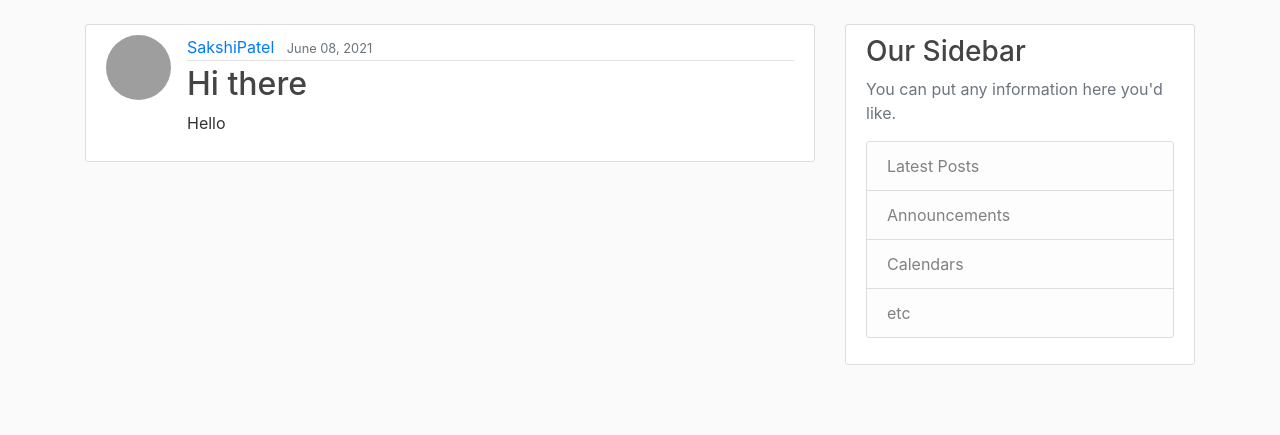
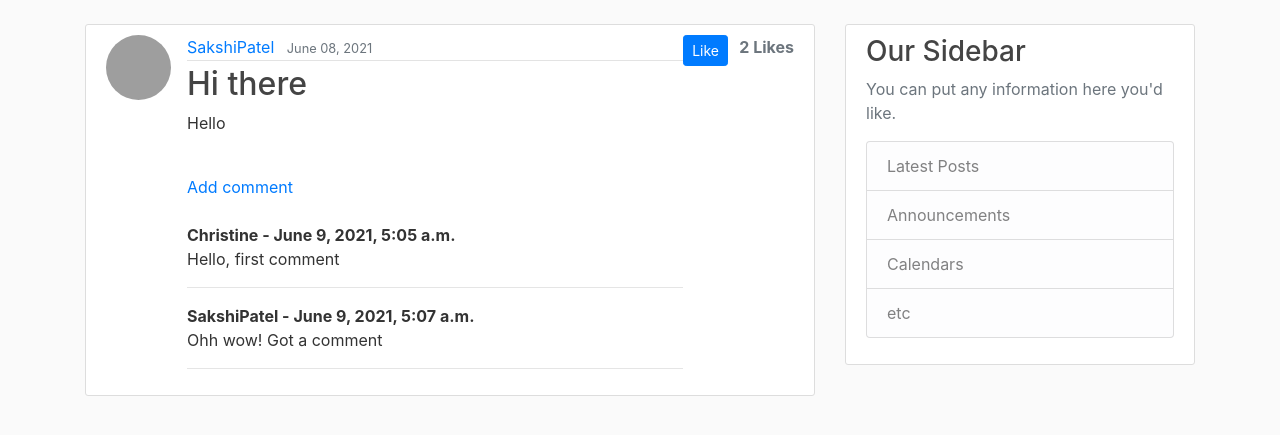
Before and after one commit to Sakshi1503/Blogs, a Django app: page /blogs/post/8/ in a window 1280 px wide. Shown: the part 56-491 px from the top of the page. Run offline with Django 3.2, Linux system fonts and the light colour scheme; data comes from the database, SQL or seed files in the repository; both versions use the stored data as it was after the commit; some libraries are stand-ins or nearby versions; grey boxes are pictures that could not be loaded.

Commit message:
likes added

```diff
--- a/blog/admin.py
+++ b/blog/admin.py
@@ -1,4 +1,5 @@
 from django.contrib import admin
-from .models import Post
+from .models import Post, Comment
 
 admin.site.register(Post)
+admin.site.register(Comment)
--- a/blog/models.py
+++ b/blog/models.py
@@ -9,9 +9,23 @@ class Post(models.Model):
     content = models.TextField()
     date_posted = models.DateTimeField(default=timezone.now)
     author = models.ForeignKey(User, on_delete=models.CASCADE)
+    likes = models.ManyToManyField(User, related_name='blog_posts')
 
     def __str__(self):
         return self.title
 
+    def number_of_likes(self):
+        return self.likes.count()
+
     def get_absolute_url(self):
         return reverse('post-detail', kwargs={'pk': self.pk})
+
+
+class Comment(models.Model):
+    post = models.ForeignKey(Post, related_name="comments", on_delete=models.CASCADE)
+    author = models.ForeignKey(User, on_delete=models.CASCADE)
+    body = models.TextField()
+    date_added = models.DateTimeField(auto_now_add=True)
+
+    def __str__(self):
+        return '%s - %s' % (self.post.title, self.author)
--- a/blog/templates/blog/home.html
+++ b/blog/templates/blog/home.html
@@ -12,6 +12,7 @@
             <p class="article-content">{{ post.content }}</p>
           </div>
         </article>
+
     {% endfor %}
     {% if is_paginated %}
 
--- a/blog/templates/blog/post_confirm_delete.html
+++ b/blog/templates/blog/post_confirm_delete.html
@@ -8,7 +8,7 @@
                 <h2>Are you sure you want to delete the post "{{ object.title }}"</h2>
             </fieldset>
             <div class="form-group">
-                <button class="btn btn-outline-danger" type="submit">Yes, Delete</button>
+                <button class="btn btn-outline-danger" type="submit" >Yes, Delete</button>
                 <a class="btn btn-outline-secondary" href="{% url 'post-detail' object.id %}">Cancel</a>
             </div>
         </form>
--- a/blog/templates/blog/post_detail.html
+++ b/blog/templates/blog/post_detail.html
@@ -15,6 +15,28 @@
       </div>
       <h2 class="article-title">{{ object.title }}</h2>
       <p class="article-content">{{ object.content }}</p>
+        <br/>
+        {%if not post.comments.all %}
+        No Comments Yet...<a href="#"> Add one</a>
+        {% else %}
+            <a href="">Add comment</a>
+            <br/><br/>
+            {% for comment in post.comments.all %}
+                <strong>{{ comment.author }} - {{comment.date_added}}</strong>
+                <br/>
+                {{ comment.body }}
+                <hr>
+            {% endfor %}
+        {% endif %}
     </div>
+     <form action="{% url 'like_post' post.pk %}" method="POST">
+        {% csrf_token %}
+        {% if post_is_liked %}
+        <button type="submit" name="post_id" value="{{post.id}}" class="btn btn-primary btn-sm">Unlike</button>
+        {% else %}
+        <button type="submit" name="post_id" value="{{post.id}}" class="btn btn-primary btn-sm">Like</button>
+        {% endif %}
+     </form>
+    <strong class="text-secondary">&nbsp;&nbsp; {{ number_of_likes }} Like{{ number_of_likes|pluralize }}</strong>
   </article>
 {% endblock content %}
--- a/blog/urls.py
+++ b/blog/urls.py
@@ -5,7 +5,8 @@ from .views import (
     PostCreateView,
     PostUpdateView,
     PostDeleteView,
-    UserPostListView
+    UserPostListView,
+    LikeView,
 )
 from . import views
 
@@ -17,4 +18,5 @@ urlpatterns = [
     path('post/<int:pk>/update/', PostUpdateView.as_view(), name='post-update'),
     path('post/<int:pk>/delete/', PostDeleteView.as_view(), name='post-delete'),
     path('about/', views.about, name='blog-about'),
+    path('like/<int:pk>/', LikeView, name='like_post'),
 ]
--- a/blog/views.py
+++ b/blog/views.py
@@ -1,6 +1,7 @@
 from django.shortcuts import render, get_object_or_404
 from django.contrib.auth.mixins import LoginRequiredMixin, UserPassesTestMixin
 from django.contrib.auth.models import User
+from django.urls import reverse
 from django.views.generic import (
     ListView,
     DetailView,
@@ -9,6 +10,8 @@ from django.views.generic import (
     DeleteView
 )
 from .models import Post
+from django.http import HttpResponseRedirect
+from .CustomPagination import CustomPagination
 
 
 def home(request):
@@ -19,6 +22,7 @@ def home(request):
 
 
 class PostListView(ListView):
+    pagination_class = CustomPagination
     model = Post
     template_name = 'blog/home.html'  # <app>/<model>_<viewtype>.html
     context_object_name = 'posts'
@@ -27,6 +31,7 @@ class PostListView(ListView):
 
 
 class UserPostListView(ListView):
+    # pagination_class = CustomPagination
     model = Post
     template_name = 'blog/user_posts.html'  # <app>/<model>_<viewtype>.html
     context_object_name = 'posts'
@@ -38,7 +43,18 @@ class UserPostListView(ListView):
 
 
 class PostDetailView(DetailView):
+    # pagination_class = CustomPagination
     model = Post
+
+    def get_context_data(self, **kwargs):
+        data = super().get_context_data(**kwargs)
+        likes_connected = get_object_or_404(Post, id=self.kwargs['pk'])
+        liked = False
+        if likes_connected.likes.filter(id=self.request.user.id).exists():
+            liked = True
+        data['number_of_likes'] = likes_connected.number_of_likes()
+        data['post_is_liked'] = liked
+        return data
 
 
 class PostCreateView(LoginRequiredMixin, CreateView):
@@ -67,7 +83,7 @@ class PostUpdateView(LoginRequiredMixin, UserPassesTestMixin, UpdateView):
 
 class PostDeleteView(LoginRequiredMixin, UserPassesTestMixin, DeleteView):
     model = Post
-    success_url = '/'
+    success_url = '/blogs'
 
     def test_func(self):
         post = self.get_object()
@@ -76,5 +92,14 @@ class PostDeleteView(LoginRequiredMixin, UserPassesTestMixin, DeleteView):
         return False
 
 
+def LikeView(request, pk):
+    post = get_object_or_404(Post, id=request.POST.get('post_id'))
+    if post.likes.filter(id=request.user.id).exists():
+        post.likes.remove(request.user)
+    else:
+        post.likes.add(request.user)
+    return HttpResponseRedirect(reverse('post-detail', args=[str(pk)]))
+
+
 def about(request):
     return render(request, 'blog/about.html', {'title': 'About'})
--- a/django_project/urls.py
+++ b/django_project/urls.py
@@ -48,7 +48,7 @@ path('password-reset/',
              template_name='users/password_reset_complete.html'
          ),
          name='password_reset_complete'),
-    path('', include('blog.urls')),
+    #path('', include('blog.urls')),
 ]
 
 
```
Also changed, not shown: blog/CustomPagination.py (added, +7 -0 lines), django_project/settings.py (+8 -1 lines), db.sqlite3.
